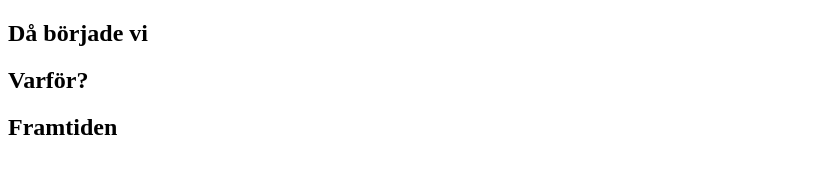
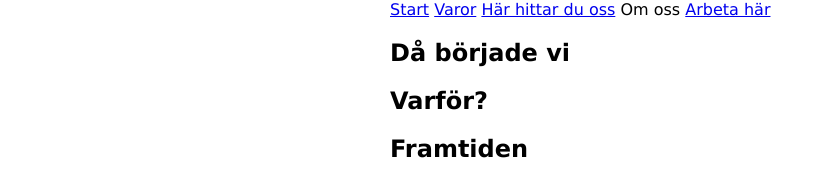
Before and after one commit to grimaldo1/myStudyProject, a plain HTML site: page omOss.html in a window 1280 px wide. Shown: the whole page, without its empty margins (0-826 px from the left). Drawn offline with Linux system fonts and the light colour scheme.

Commit message:
Lagt till navigering

```diff
--- a/omOss.html
+++ b/omOss.html
@@ -4,8 +4,26 @@
 	<meta charset="utf-8">
 	<meta name="description" content="Om vårt företag">
 	<title>Om Oss</title>
+	<!--Ska flyttas till extern fil-->
+	 <style>
+		body {
+		font-family : ariel, verdana, sans-serif;
+		width : 500px;
+		margin : auto;
+		background-color : #FFFFFF;
+		}
+	 </style>
 </head>
 <body>
+	<header>
+		<nav>
+			<a href="index.html">Start</a>
+			<a href="varor.html">Varor</a>
+			<a href="hittaOss.html">Här hittar du oss</a>
+			<a>Om oss</a>
+			<a href="arbetaHosOss.html">Arbeta här</a>
+		</nav>
+	</header>
 	<h2>Då började vi</h2>
 	<h2>Varför?</h2>
 	<h2>Framtiden</h2>
```
Also changed, not shown: arbetaHosOss.html (+18 -0 lines), hittaOss.html (+18 -0 lines), index.html (+9 -0 lines), varor.html (+18 -0 lines).
